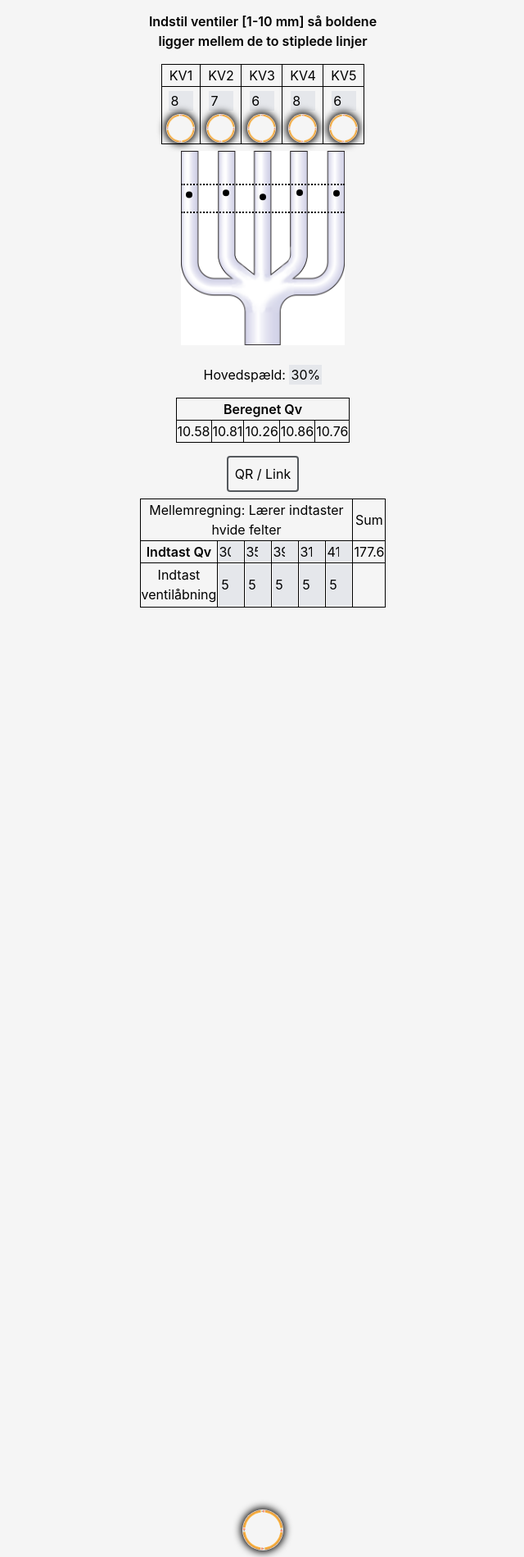
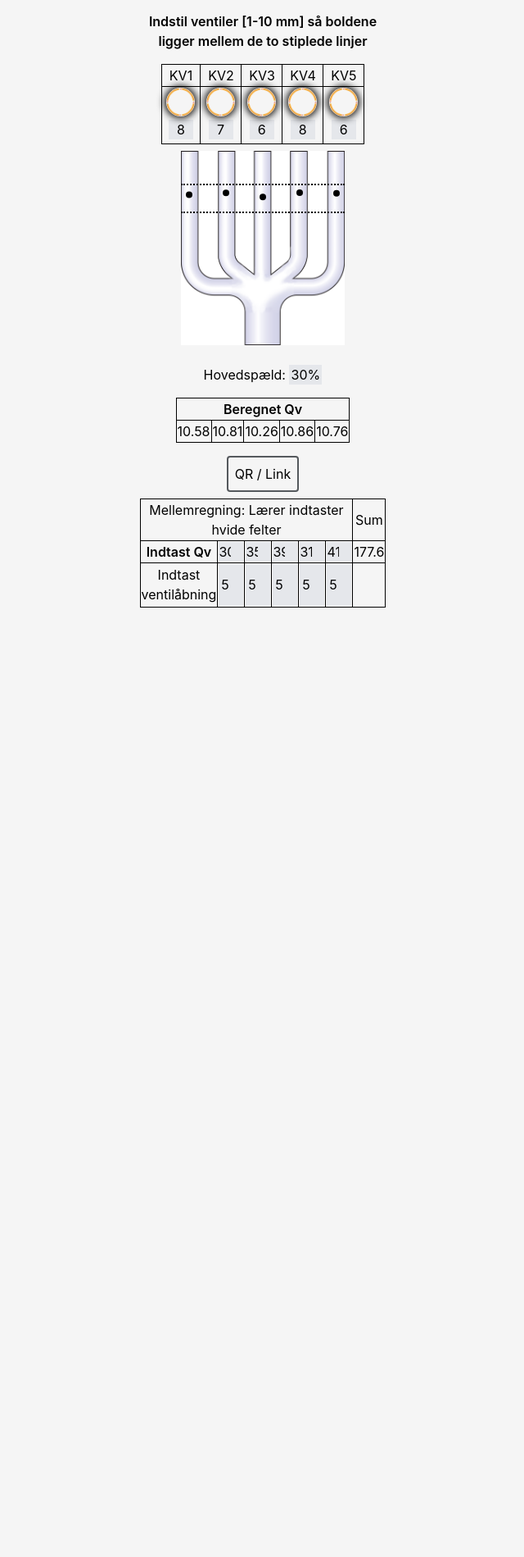
Before and after one commit to Alexander-Gronninger/CMK-vvs-app, a React (Create React App) app: page /GF2 in a window 1280 px wide. Shown: the part 94-1993 px from the top of the page at 82% size, without its empty margins (319-959 px from the left). After the commit the page ends 843 px from the top, so only its background shows below. Built offline with nearby package versions, Linux system fonts and the light colour scheme.

Commit message:
Rotation integration with KV inputs

```diff
--- a/src/components/GF2StudentKVValueInput.js
+++ b/src/components/GF2StudentKVValueInput.js
@@ -1,15 +1,11 @@
-import { useContext, useState } from "react";
 import useEnterBlur from "../hooks/useEnterBlur";
 import InputSelect from "../functions/InputSelect";
-import GF2Context from "../context/GF2Context";
 
 /*
 This component handles changing the GF2 versions KVValue from GF2Context
 */
 
-const GF2StudentKVValueInput = ({ index, tableCss, id }) => {
-  const { GF2Data, setGF2Data } = useContext(GF2Context);
-
+const GF2StudentKVValueInput = ({ index, id, value, setValue }) => {
   /* Blurs the input when user presses enter or done */
   useEnterBlur();
 
@@ -18,9 +14,11 @@ const GF2StudentKVValueInput = ({ index, tableCss, id }) => {
     return /^[\d.,]*$/.test(string);
   };
 
-  /* Sets the start value to the value saved in context, or empty string */
-  const [input, setInput] =
-    useState(GF2Data[index + 1] && GF2Data[index + 1].StudentKVOpening) || "";
+  /* The opening can be simultaneously updated from 2 places, GF2StudentKVValueInput and ValveRotation */
+  /* This ensure these components values are updated whenever the other updates StudentKVOpening */
+  /*   useEffect(() => {
+    setValue((GF2Data[index + 1] && GF2Data[index + 1].StudentKVOpening) || "");
+  }, [GF2Data, index, setValue]); */
 
   /* handleChange updates the input state, but not the context */
   const handleChange = (e) => {
@@ -35,23 +33,16 @@ const GF2StudentKVValueInput = ({ index, tableCss, id }) => {
 
     /* Guard clause making sure if user accidentally leaves input empty, it does not remain so */
     if (e.target.value.length === 0) {
-      setInput(0);
+      setValue(0);
       return;
     }
 
-    setInput(e.target.value);
+    setValue(e.target.value);
   };
 
   /* handleBlur updates the input state and the respective context value */
   const handleBlur = (e) => {
-    setInput(e.target.value);
-
-    /* Updates context to reflect users new input */
-    setGF2Data((prevData) => {
-      let newData = [...prevData];
-      newData[index + 1].StudentKVOpening = Number(e.target.value);
-      return newData;
-    });
+    setValue(e.target.value);
   };
 
   return (
@@ -63,8 +54,8 @@ const GF2StudentKVValueInput = ({ index, tableCss, id }) => {
           key={"KVInput" + index}
           /* Index starts at 0, but the KVs are labeled 1-5, so its index + 1 to make parent components labels work */
           id={id + (index + 1)}
-          type="number"
-          value={input}
+          type="numeric"
+          value={value}
           /* handleBlur updates the input state and the respective context value */
           onBlur={handleBlur}
           /* handleChange updates the input state, but not the context */
--- a/src/components/ValveRotation.js
+++ b/src/components/ValveRotation.js
@@ -1,18 +1,41 @@
-import React, { useState, useRef } from "react";
+import React, { useState, useRef, useContext, useEffect } from "react";
+import GF2Context from "../context/GF2Context";
 
-const ValveRotation = ({ size, index }) => {
-  const imageRef = useRef(null);
-  const [rotation, setRotation] = useState(0);
-  const [prevAngle, setPrevAngle] = useState(0);
-  const [opening, setOpening] = useState(1);
-  const [isMouseDown, setIsMouseDown] = useState(false);
-  const [fullRotations, setFullRotations] = useState(0);
+const ValveRotation = ({
+  size,
+  index,
+  value: opening,
+  setValue: setOpening,
+}) => {
+  /* The context where data is stored, it is used many places so context instead of prop drilling */
+  const { GF2Data } = useContext(GF2Context);
 
   /* Minimum and maximum opening allowed (1-10 mm) */
   const minOpening = 1;
   const maxOpening = 10;
   /* The amount of degrees that 1 in opening corresponds to */
   const degreesPerOpening = 360;
+
+  /* References the div which contains the image */
+  const imageRef = useRef(null);
+
+  const [isMouseDown, setIsMouseDown] = useState(false);
+  const [fullRotations, setFullRotations] = useState(
+    Math.floor(GF2Data[index + 1] && GF2Data[index + 1].StudentKVOpening - 1)
+  );
+  const [rotation, setRotation] = useState(
+    (opening - fullRotations - minOpening) * degreesPerOpening
+  );
+  const [prevAngle, setPrevAngle] = useState(
+    (opening - fullRotations - minOpening) * degreesPerOpening
+  );
+
+  /* The opening can be simultaneously updated from 2 places, GF2StudentKVValueInput and ValveRotation */
+  /* This ensure these components values are updated whenever the other updates StudentKVOpening */
+  useEffect(() => {
+    setRotation((opening - fullRotations - minOpening) * degreesPerOpening);
+    setPrevAngle((opening - fullRotations - minOpening) * degreesPerOpening);
+  }, [opening, fullRotations]);
 
   /* image size */
   const imageSize = (size && size) || "50px";
@@ -44,9 +67,9 @@ const ValveRotation = ({ size, index }) => {
     if (
       prevAngle >= 300 &&
       angle <= 25 &&
-      fullRotations === maxOpening - minOpening
+      fullRotations === maxOpening - minOpening - 1
     ) {
-      console.log("MAXUMUM TEST");
+      console.log("MAXIMUM TEST");
       setOpening(maxOpening);
       setIsMouseDown(false);
       return;
@@ -69,7 +92,7 @@ const ValveRotation = ({ size, index }) => {
 
     setRotation(angle);
 
-    // Calculate new Opening value, minus fullRotations,
+    // Calculate new Opening value,
     setOpening(
       (fullRotations + minOpening + angle / degreesPerOpening).toFixed(2)
     );
--- a/src/pages/GF2Version.js
+++ b/src/pages/GF2Version.js
@@ -1,14 +1,13 @@
 import SiteDescription from "../components/SiteDescription";
 import H1 from "../components/H1";
 import { useContext } from "react";
-import GF2StudentKVValueInput from "../components/GF2StudentKVValueInput";
 import GF2Context from "../context/GF2Context";
 import GF2TeacherTable from "../templates/GF2TeacherTable";
 import CalcNewQV2 from "../functions/CalcNewQV2";
 import GF2MotionDot from "../components/GF2MotionDot";
-import ValveRotation from "../components/ValveRotation";
 import { Link } from "react-router-dom";
 import GF2MainOpening from "../components/GF2MainOpening";
+import GF2StudentKV from "../templates/GF2StudentKV";
 
 const GF2Version = () => {
   const { GF2Data } = useContext(GF2Context);
@@ -64,20 +63,8 @@ const GF2Version = () => {
               {/* GF2Data has 1 object with standard values, the rest are valve objects, so its length-1 === amount of valves */}
               {[...Array(GF2Data.length - 1)].map((_, index) => {
                 return (
-                  /* This component has an input, and all the code needed to handle it, it handles student KVValue */
                   <td className={tableCss}>
-                    <GF2StudentKVValueInput
-                      tableCss={tableCss}
-                      index={index}
-                      key={"KV" + index}
-                      id="KV"
-                    />
-                    {/* This component has a rotatable image which can be used to adjust KVValue */}
-                    <ValveRotation
-                      key={"Valve" + index}
-                      size="35px"
-                      index={index}
-                    />
+                    <GF2StudentKV tableCss={tableCss} index={index} />
                   </td>
                 );
               })}
@@ -140,11 +127,7 @@ const GF2Version = () => {
 
         {/* This template has all the stuff for teachers to enter */}
         <GF2TeacherTable tableCss={tableCss} />
-        <div className="h-[100px]"></div>
-        <div className="h-[1000px]"></div>
       </>
-
-      <ValveRotation size="50px" />
     </>
   );
 };
--- /dev/null
+++ b/src/templates/GF2StudentKV.js
@@ -0,0 +1,56 @@
+import { useContext, useEffect, useState } from "react";
+import GF2StudentKVValueInput from "../components/GF2StudentKVValueInput";
+import ValveRotation from "../components/ValveRotation";
+import GF2Context from "../context/GF2Context";
+
+const GF2StudentKV = ({ tableCss, index }) => {
+  const { GF2Data, setGF2Data } = useContext(GF2Context);
+
+  /* Value is the KVs opening */
+  /* Sets the start value to the value saved in context, or empty string */
+  const [value, setValue] =
+    useState(GF2Data[index + 1] && GF2Data[index + 1].StudentKVOpening) || "";
+
+  console.log(value);
+
+  useEffect(() => {
+    updateStudentKV();
+
+    /* Putting updateStudentKV in dependency array will create an infinite loop */
+    // eslint-disable-next-line
+  }, [value]);
+
+  function updateStudentKV() {
+    setGF2Data((prevData) => {
+      console.log(prevData);
+      let newData = [...prevData];
+      newData[index + 1].StudentKVOpening = Number(value);
+      return newData;
+    });
+  }
+
+  return (
+    <>
+      {/* This component has a rotatable image which can be used to adjust KVValue */}
+      <ValveRotation
+        key={"KVRotation" + index}
+        id={"KVRotation" + index}
+        size="35px"
+        index={index}
+        value={value}
+        setValue={setValue}
+      />
+      {/* This component has an input, and all the code needed to handle it, it handles student KVValue */}
+      <GF2StudentKVValueInput
+        key={"KVInput" + index}
+        id={"KVInput" + index}
+        tableCss={tableCss}
+        index={index}
+        value={value}
+        setValue={setValue}
+      />
+    </>
+  );
+};
+
+export default GF2StudentKV;
```
